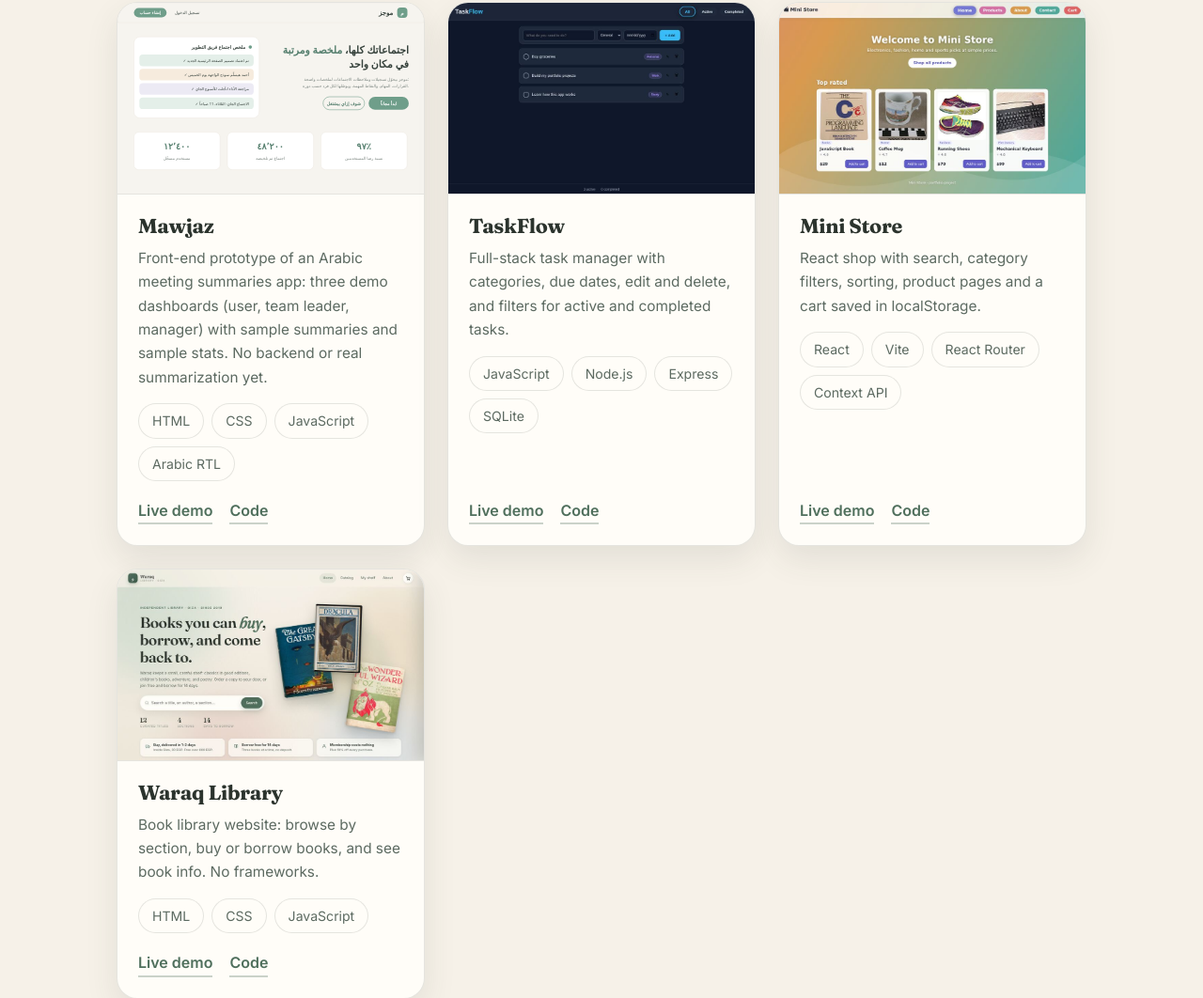
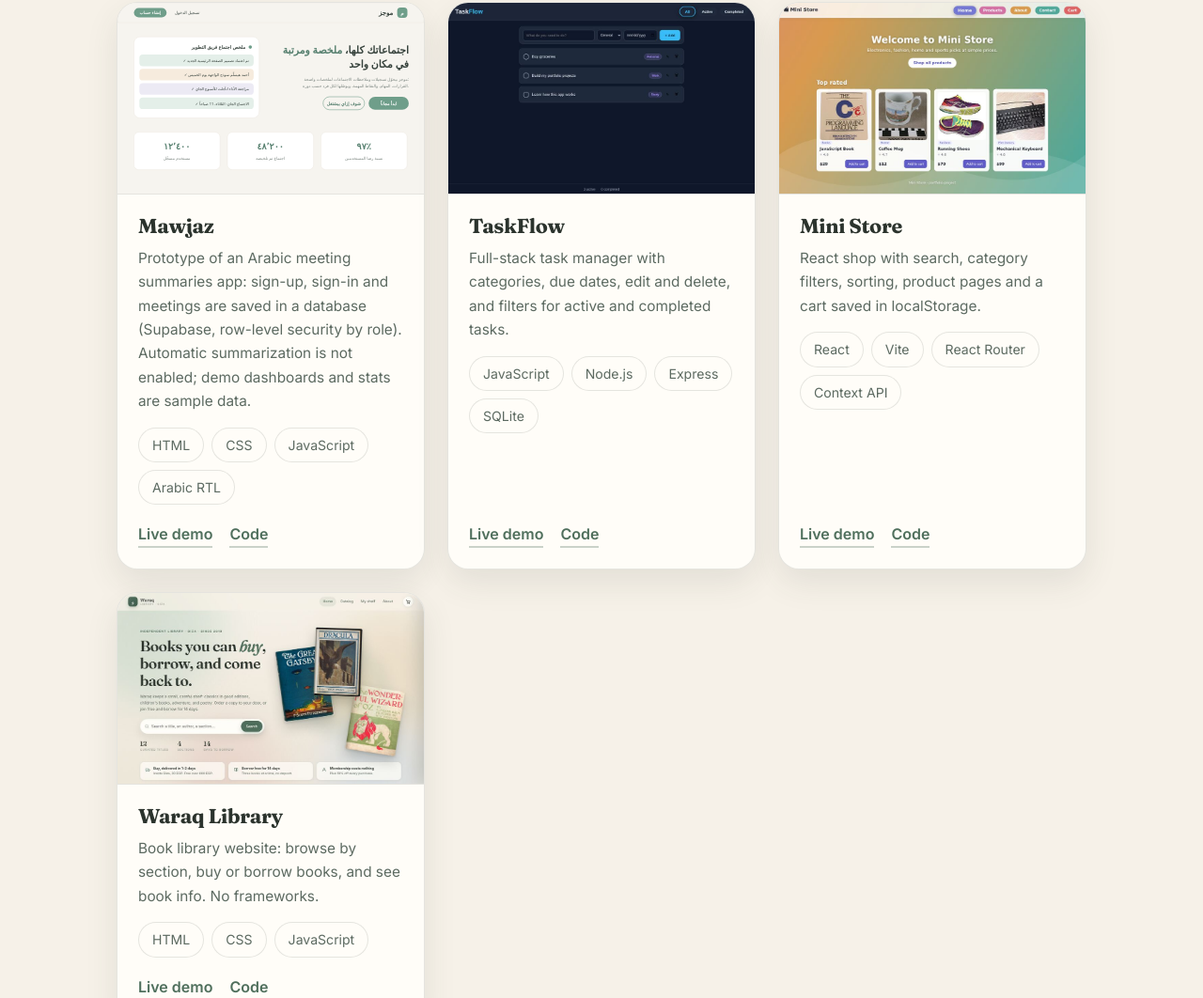
Before and after one commit to Ahmed-same/Ahmed-same.github.io, a plain HTML site: page index.html in a window 1280 px wide. Shown: the part 1431-2493 px from the top of the page at 94% size. Drawn offline with Linux system fonts and the light colour scheme.

Commit message:
Update project description in index.html

```diff
--- a/index.html
+++ b/index.html
@@ -50,7 +50,7 @@
         <img src="mawjaz.svg" alt="Mawjaz meeting summaries dashboard screenshot" loading="lazy">
         <div class="body">
           <h3>Mawjaz</h3>
-          <p>Front-end prototype of an Arabic meeting summaries app: three demo dashboards (user, team leader, manager) with sample summaries and sample stats. No backend or real summarization yet.</p>
+          <p>Prototype of an Arabic meeting summaries app: sign-up, sign-in and meetings are saved in a database (Supabase, row-level security by role). Automatic summarization is not enabled; demo dashboards and stats are sample data.</p>
           <ul class="tags"><li>HTML</li><li>CSS</li><li>JavaScript</li><li>Arabic RTL</li></ul>
           <div class="links"><a href="https://ahmed-same.github.io/mawjaz/" target="_blank" rel="noopener">Live demo</a><a href="https://github.com/Ahmed-same/mawjaz" target="_blank" rel="noopener">Code</a></div>
         </div>
```
